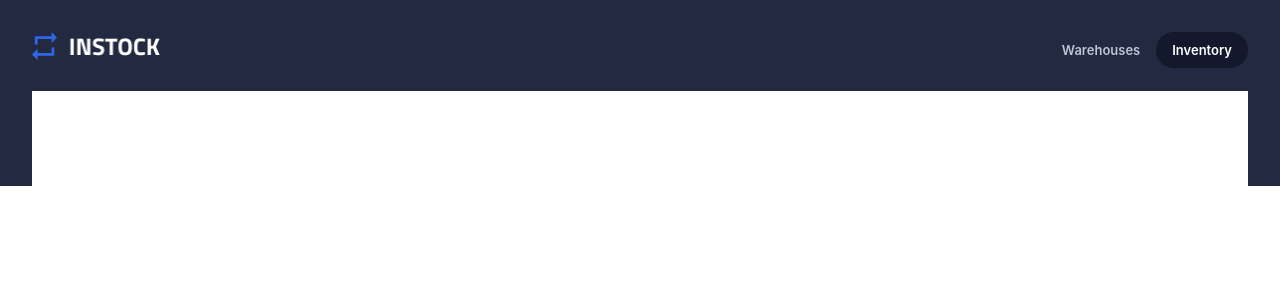
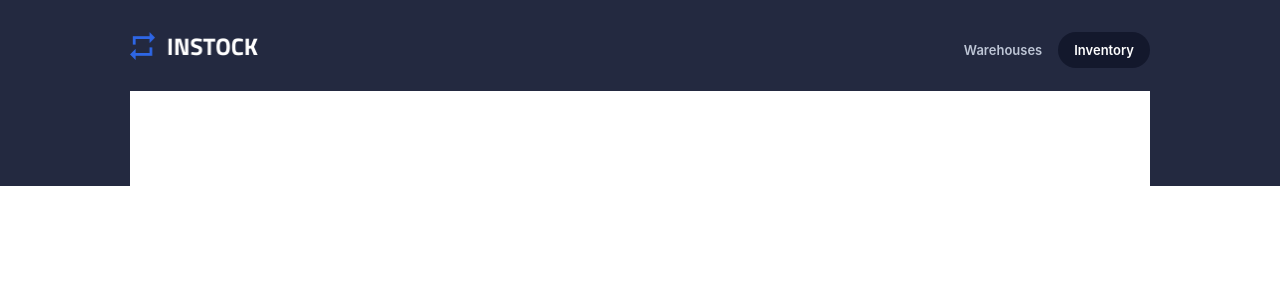
Before and after one commit to gabriellemalate/WarehouseStock-Client, a React (Create React App) app: page /inventory in a window 1280 px wide. Shown: the top 300 px of the page. Built offline with nearby package versions, Linux system fonts and the light colour scheme.

Commit message:
Style tablet

```diff
--- a/src/components/Header/Header.js
+++ b/src/components/Header/Header.js
@@ -5,6 +5,7 @@ import './Header.scss';
 function Header () {
     return (
         <header className='header'>
+            <div className="header__container">
                 <Link to='/'>
                     <img className='header__logo' src={logo} alt="InStock Logo"/>
                 </Link>
@@ -13,6 +14,7 @@ function Header () {
                     <NavLink to='/' className="nav__link">Warehouses</NavLink>
                     <NavLink to='/inventory' className="nav__link">Inventory</NavLink>
                 </nav>
+            </div>
         </header>
     )
 }
--- a/src/components/Header/Header.scss
+++ b/src/components/Header/Header.scss
@@ -125,22 +125,31 @@ $desktop-side-margin: auto;
 
 .header {
     background-color: $Graphite;
+    padding: 1.5rem $mobile-spacing;
     height: 9.5rem;
-    padding: 1.5rem $mobile-spacing;
     margin-bottom: -4rem;
-
-    display: flex;
-    flex-direction: column;
-    row-gap: 1.5rem;
 
     @include tablet {
         padding: 2rem;
         height: 7.6rem;
         margin-bottom: -5.9rem;
+    }
 
-        flex-direction: row;
-        align-items: flex-start;
-        justify-content: space-between;
+    &__container {
+        display: flex;
+        flex-direction: column;
+        row-gap: 1.5rem;
+
+        @include tablet {
+            flex-direction: row;
+            align-items: flex-start;
+            justify-content: space-between;
+        }
+
+        @include desktop {
+            width: 63.75rem;
+            margin: auto;
+        }
     }
 
     &__logo {
--- a/src/pages/Inventory/inventory.scss
+++ b/src/pages/Inventory/inventory.scss
@@ -1,5 +1,6 @@
 .div {
-    margin: 0 2rem;
+    width: 63.75rem;
+    margin: 0 auto;
     height: 12rem;
     background-color: white;
 }
```
Lines whose indentation alone changed are shown as unchanged.
